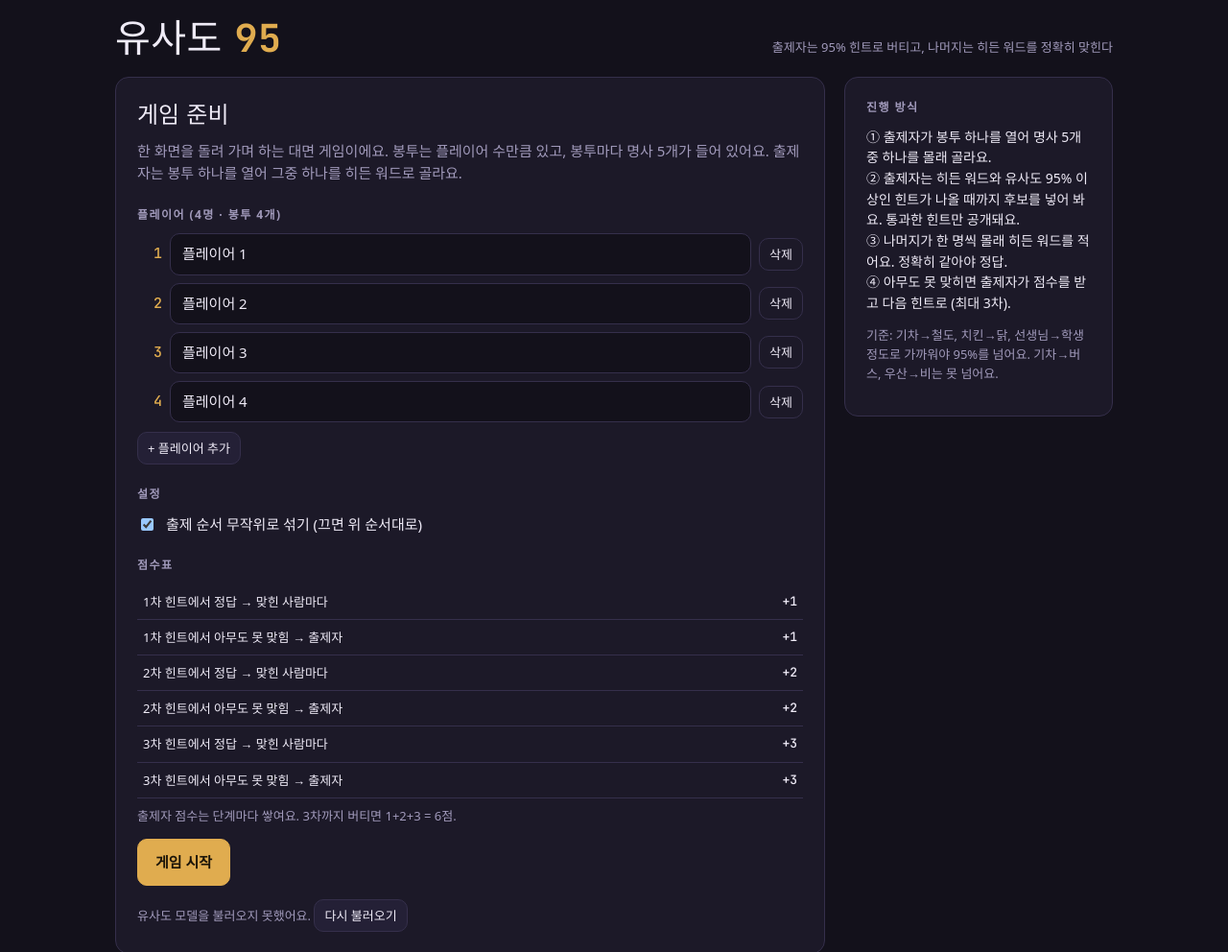
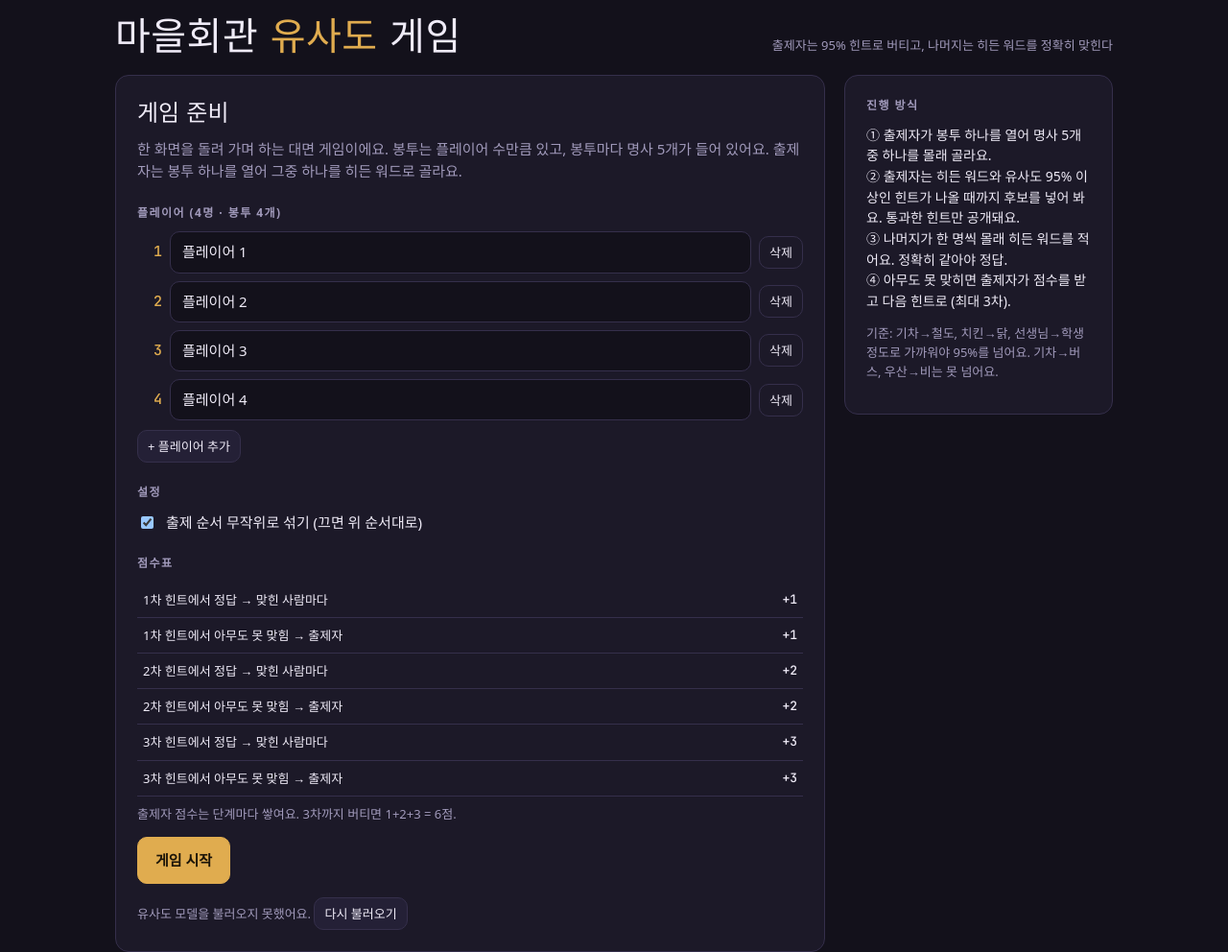
Before and after one commit to mrchu1013/similarity-game, a plain HTML site: page index.html in a window 1280 px wide. Shown: the top 992 px of the page at 96% size. Drawn offline with Linux system fonts and the light colour scheme; a web font is replaced by a local one.

Commit message:
이름 변경: 마을회관 유사도 게임
Co-Authored-By: Claude Opus 5.5 <noreply@anthropic.com>

```diff
--- a/index.html
+++ b/index.html
@@ -3,8 +3,8 @@
 <head>
 <meta charset="utf-8">
 <meta name="viewport" content="width=device-width,initial-scale=1,viewport-fit=cover">
-<title>유사도 95</title>
-<meta name="description" content="출제자가 봉투 속 명사 하나를 숨기고, 유사도 95% 이상 힌트로 맞히게 하는 대면 파티 게임">
+<title>마을회관 유사도 게임</title>
+<meta name="description" content="마을회관 유사도 게임: 출제자가 봉투 속 명사 하나를 숨기고, 유사도 95% 이상 힌트로 맞히게 하는 대면 파티 게임">
 <link rel="preconnect" href="https://fonts.googleapis.com">
 <link rel="stylesheet" href="https://fonts.googleapis.com/css2?family=Black+Han+Sans&family=IBM+Plex+Sans+KR:wght@400;500;700&family=JetBrains+Mono:wght@500;700&display=swap">
 <style>
@@ -26,7 +26,7 @@ body{background:var(--bg);color:var(--fg);font-family:var(--body);font-size:15px
 @media (max-width:820px){.wrap{grid-template-columns:minmax(0,1fr)}}
 header{max-width:1040px;margin:0 auto 18px;display:flex;align-items:baseline;justify-content:space-between;gap:12px;flex-wrap:wrap}
 h1{font-family:var(--display);font-weight:400;font-size:clamp(28px,5vw,40px);margin:0;letter-spacing:.5px;line-height:1}
-h1 b{color:var(--brass);font-family:var(--mono);font-weight:700}
+h1 b{color:var(--brass);font-weight:400}
 .tag{color:var(--muted);font-size:13px}
 .stage,.rail{background:var(--panel);border:1px solid var(--line);border-radius:14px;padding:22px;min-width:0}
 .rail{position:sticky;top:12px}
@@ -106,7 +106,7 @@ footer{max-width:1040px;margin:20px auto 0;color:var(--muted);font-size:12px}
 </head>
 <body>
 <header>
-  <h1>유사도 <b>95</b></h1>
+  <h1>마을회관 <b>유사도</b> 게임</h1>
   <span class="tag">출제자는 95% 힌트로 버티고, 나머지는 히든 워드를 정확히 맞힌다</span>
 </header>
 <div class="wrap">
```
